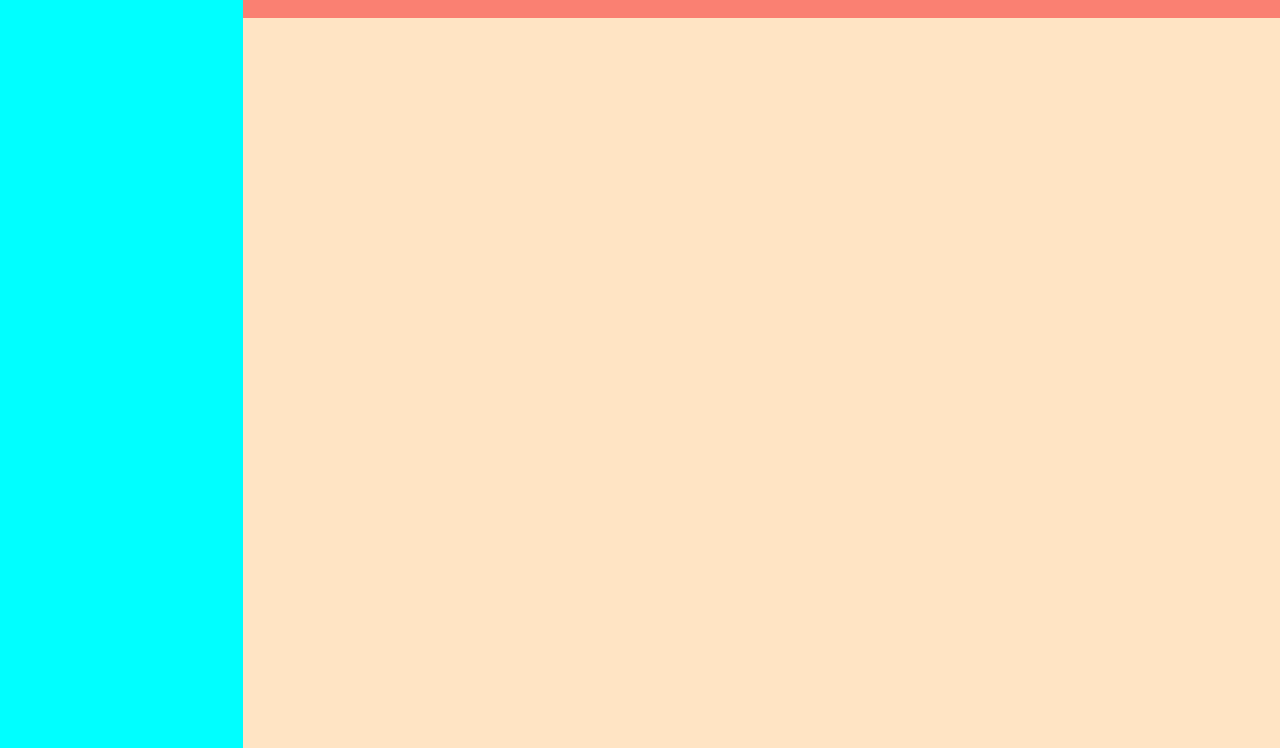
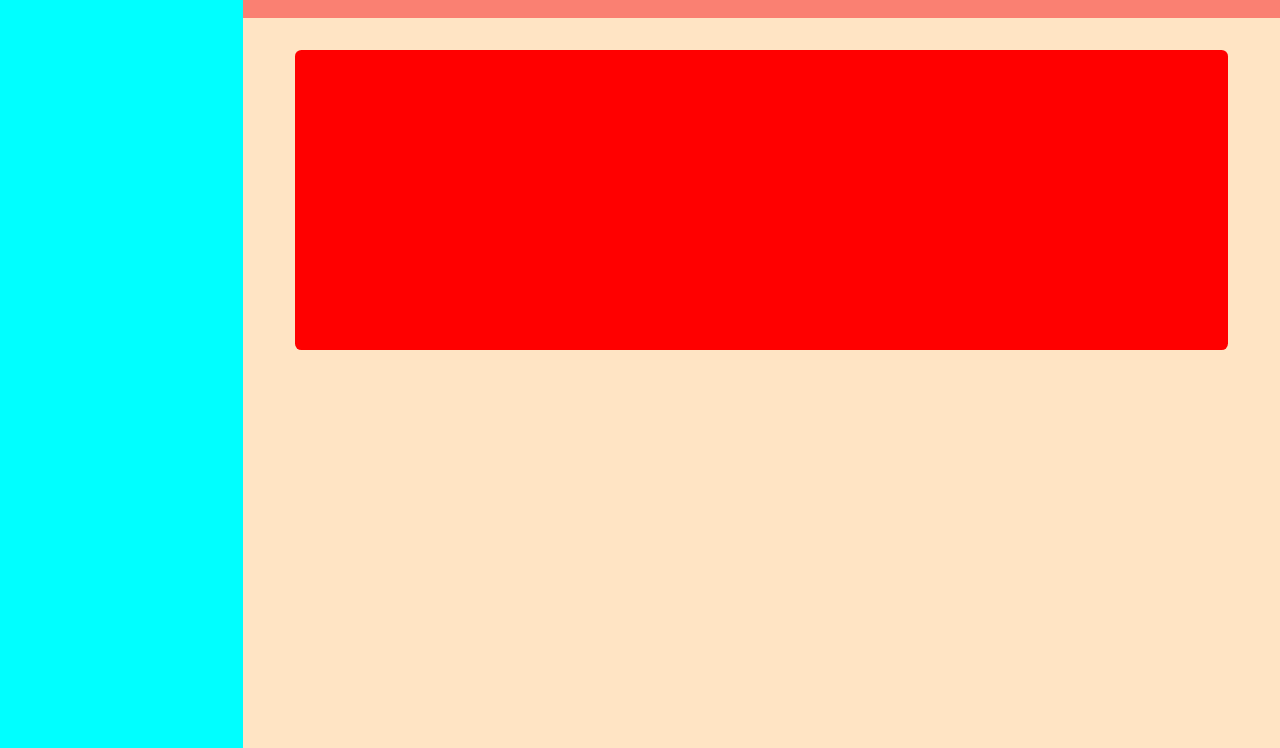
Before and after one commit to ahmadfaqih796/template-admin-sederhana, a plain HTML site: page index.html in a window 1280 px wide. Shown: the part 52-800 px from the top of the page. Drawn offline with Linux system fonts and the light colour scheme.

Commit message:
add article

```diff
--- a/index.html
+++ b/index.html
@@ -22,6 +22,9 @@
             <li><a href="#">Home</a></li>
           </ul>
         </nav>
+				<article>
+
+				</article>
       </div>
     </main>
   </body>
--- a/style.css
+++ b/style.css
@@ -4,12 +4,22 @@
   box-sizing: border-box;
   font-family: Arial, Helvetica, sans-serif;
 }
+
 /* template admin */
 .template-admin {
   display: flex;
   width: 100vw;
   background-color: bisque;
 }
+
+/* menu admin */
+.menu-admin {
+  width: 300px;
+  height: 100vh;
+  background-color: aqua;
+  transition: all 1s;
+}
+
 .tampilan {
   width: 100%;
 }
@@ -34,16 +44,15 @@
   color: white;
   font-size: 1.2rem;
 }
-
-/* menu admin */
-.menu-admin {
-	width: 300px;
-	height: 100vh;
-	background-color: aqua;
-	transition: all 1s;
+.template-admin article {
+	width: 90%;
+	margin: 2rem auto;
+	border-radius: 0.4rem;
+	height: 300px;
+	background-color: red;
 }
 
-@media screen and (max-width:910px) {
+@media screen and (max-width: 910px) {
   .menu-admin {
     margin-left: -300px;
   }
```
Lines whose indentation alone changed are shown as unchanged.
